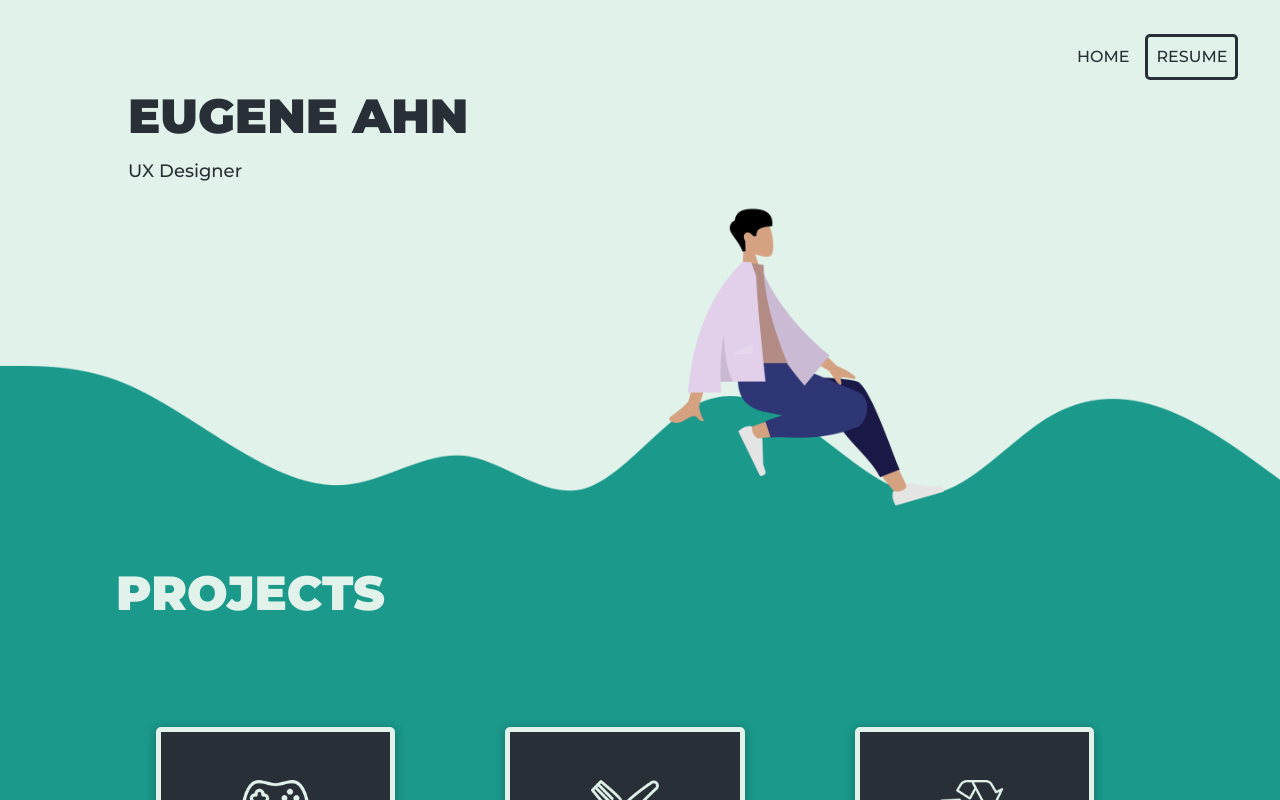
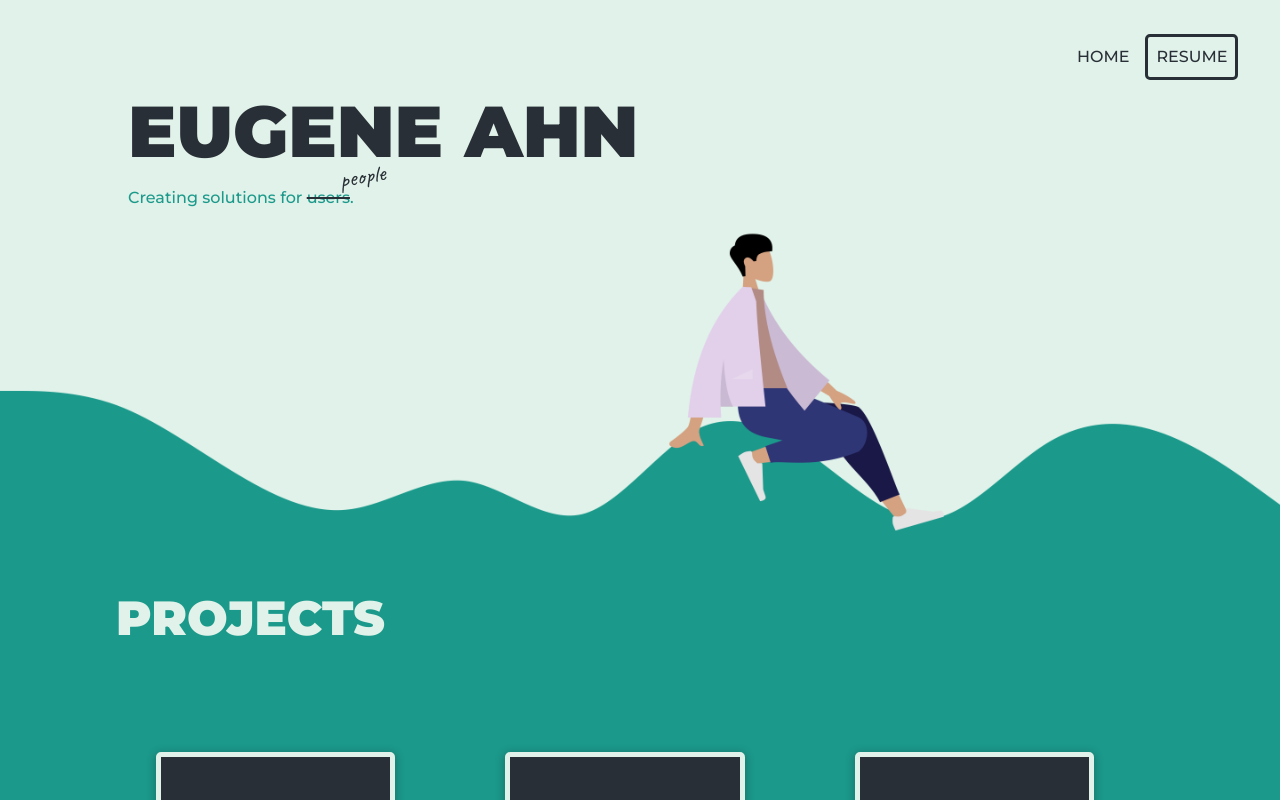
Before and after one commit to eahn2016/eahn2016.github.io, a plain HTML site: page index.html in a window 1280 px wide. Drawn offline with nearby package versions, Linux system fonts and the light colour scheme; a web font is replaced by a local one.

Commit message:
updated index.html

```diff
--- a/index.html
+++ b/index.html
@@ -7,14 +7,14 @@ To fix:
 <!DOCTYPE html>
 <html lang="en" dir="ltr">
   <head>
-<!--     <link rel="preload" as="font" href="https://fonts.gstatic.com/s/caveat/v9/WnznHAc5bAfYB2QRah7pcpNvOx-pjfJ9eIWpYQ.woff2" crossorigin>
-    <link rel="preload" as="font" href="https://fonts.gstatic.com/s/caveatbrush/v6/EYq0maZfwr9S9-ETZc3fKXt8XLOS.woff2" crossorigin> -->
+    <!-- <link rel="preload" as="font" href="https://fonts.gstatic.com/s/caveat/v9/WnznHAc5bAfYB2QRah7pcpNvOx-pjfJ9eIWpYQ.woff2" crossorigin> -->
+    <!-- <link rel="preload" as="font" href="https://fonts.gstatic.com/s/caveatbrush/v6/EYq0maZfwr9S9-ETZc3fKXt8XLOS.woff2" crossorigin> -->
     <link rel="preload" as="font" href="https://fonts.gstatic.com/s/montserrat/v15/JTURjIg1_i6t8kCHKm45_cJD3gnD_g.woff2" crossorigin>
     <link rel="preload" as="font" href="https://fonts.gstatic.com/s/montserrat/v15/JTURjIg1_i6t8kCHKm45_ZpC3gnD_g.woff2" crossorigin>
     <link rel="stylesheet" href="https://stackpath.bootstrapcdn.com/bootstrap/4.5.0/css/bootstrap.min.css" integrity="sha384-9aIt2nRpC12Uk9gS9baDl411NQApFmC26EwAOH8WgZl5MYYxFfc+NcPb1dKGj7Sk" crossorigin="anonymous">
     <link rel="stylesheet" type="text/css" href="style.css">
     <link rel="preconnect" href="https://fonts.gstatic.com">
-    <!-- <link href="https://fonts.googleapis.com/css2?family=Caveat&family=Caveat+Brush&family=Montserrat:ital,wght@0,300;0,400;0,500;0,700;1,300&display=swap" rel="stylesheet"> -->
+    <link href="https://fonts.googleapis.com/css2?family=Caveat&display=swap" rel="stylesheet">
     <link href="https://fonts.googleapis.com/css2?family=Montserrat:ital,wght@0,300;0,400;0,500;0,700;0,800;0,900;1,300&display=swap" rel="stylesheet">
     <meta charset="utf-8">
     <title>
@@ -27,6 +27,11 @@ To fix:
     <nav class="navbar navbar-expand-lg">
       <div class="collapse navbar-collapse">
         <ul class="navbar-nav ml-auto align-items-center">
+<!--           <li class="nav-item">
+            <a class="nav-link width10" href = "https://www.linkedin.com/in/eahn33/" target="_blank">
+              <img class = "linkedIn" src="images/Social/LI-Logo.png" alt="LinkedIn">
+            </a>
+          </li> -->
           <li class="nav-item">
             <a class="nav-link home mr-2" href="">
               HOME
@@ -43,11 +48,11 @@ To fix:
 
     <!-- Title -->
     <div class = "padding-left darkText">
-      <h1>
+      <h1 class = "name">
         EUGENE AHN
       </h1>
-      <p class="title-caption">
-        UX Designer
+      <p class="catchphrase success">
+        Creating solutions for <del>users</del>. <ins>people</ins>
       </p>
     </div>
 
--- a/style.css
+++ b/style.css
@@ -26,6 +26,16 @@ p {
   font-weight: 500;
   font-size: 16px;
   line-height: 2;
+}
+
+.name {
+  font-size: 72px;
+}
+
+.catchphrase {
+  font-weight: 500;
+  font-size: 16px;
+  position: relative;
 }
 
 .paragraphFont {
@@ -77,7 +87,7 @@ p {
 
 .title-caption {
   font-family: 'Montserrat', sans-serif;
-  font-size: 18px;
+  font-size: 16px;
 }
 
 .greenBackground {
@@ -246,3 +256,32 @@ hr.shortDark {
     /*margin-bottom: 2em;*/
     width: 10%;
 }
+
+del {
+  text-decoration-color: #292F36;
+  text-decoration-thickness: 12%;
+  /*position: relative;*/
+}
+
+ins {
+  text-decoration: none;
+  font-family: 'Caveat', cursive;
+  font-size: 1.5em;
+  color: #292F36;
+  position: absolute;
+  transform:rotate(-10deg);
+  margin-left: -15px;
+  margin-top: -30px;
+}
+
+.linkedIn {
+  /*transform: scale(0.07);*/
+  width: 75%;
+  height: auto;
+  /*text-align: right;*/
+  /*image-rendering: -webkit-optimize-contrast;*/
+  image-rendering: -moz-crisp-edges;
+  image-rendering: -o-crisp-edges;
+  image-rendering: -webkit-optimize-contrast;
+  -ms-interpolation-mode: nearest-neighbor;
+}
```
Also changed, not shown: images/Social/LI-Logo.png (added).
